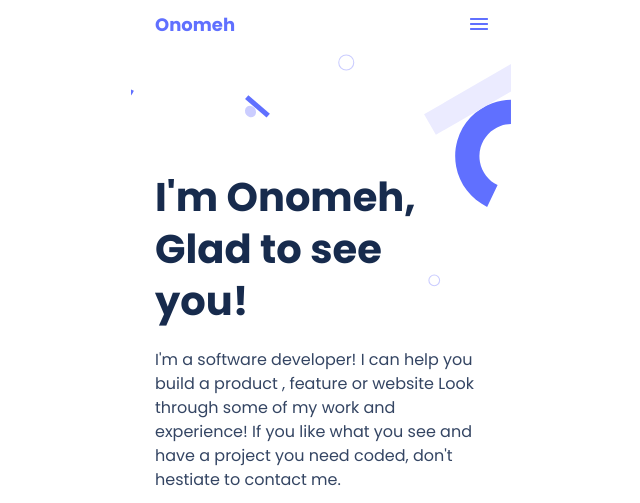
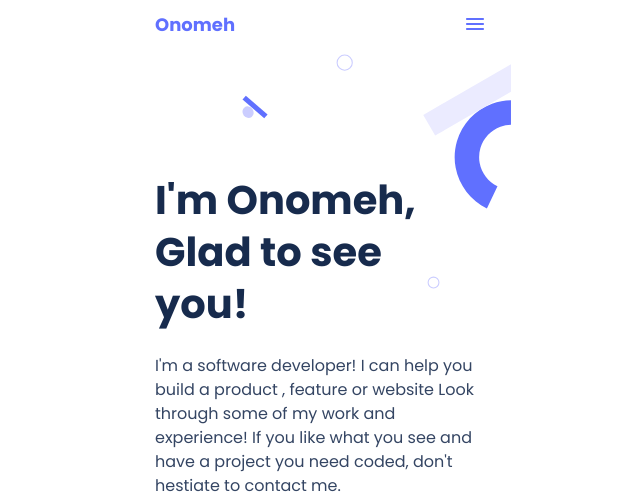
Before and after one commit to Estherstarr/personaPortfolio, a plain HTML site: page index.html in a window 1280 px wide. Shown: the top 503 px of the page, without its empty margins (319-959 px from the left). Drawn offline with Linux system fonts and the light colour scheme.

Commit message:
Update Readne with necessary details

```diff
--- a/index.html
+++ b/index.html
@@ -11,16 +11,20 @@
       <link rel="stylesheet" href="style.css" />
   </head>
   <body>
-        <header class="toolbar-header">
-        <div class="tools">
-          <a href="/" class="logo">Onomeh</a>
-            <button class="button" type="button">
-              <img src="../images/Icons/Union.png" alt="more" />
-            </button>
-        </div>
-      </header>
+    <div class="container">
+        <header class="tool-bar">
+          <div class="tools">
+            <a href="/" class="logo">Onomeh </a>
+            <nav class="navbar">
+              <button class="nav-button" type="button">
+                <img src="images/Union.svg" alt="more" />
+              </button>
+            </nav>
+          </div>
+        </header>
+      </div>
 
-    <main class="intro">
+    <section class="intro">
       <h1>
         I'm Onomeh, <br />
         Glad to see you!
@@ -57,6 +61,6 @@
           /></a>
         </li>
       </ul>
-    </main>
+    </section>
   </body>
 </html>
--- a/style.css
+++ b/style.css
@@ -10,6 +10,18 @@ ul {
 *::before {
   padding: 0;
   margin: 0;
+}
+
+.container {
+  width: 30vw;
+}
+
+.tool-bar {
+  position: relative;
+  width: 100%;
+  left: 0;
+  top: 0;
+  z-index: 4;
 }
 
 body {
@@ -41,6 +53,27 @@ body {
   order: 0;
   flex-grow: 0;
   margin: 0;
+}
+
+.navbar {
+  display: flex;
+  align-items: flex-start;
+  padding: 8px;
+}
+
+.nav-button {
+  flex: none;
+  order: 0;
+  flex-grow: 0;
+  margin: 10px 12px;
+  border: none;
+  background-color: transparent;
+  display: flex;
+  justify-content: center;
+  align-items: center;
+  border-radius: 8px;
+  width: 40px;
+  height: 40px;
 }
 
 .button {
@@ -84,7 +117,7 @@ body {
   width: 327px;
   height: 150px;
   left: 24px;
-  margin: 12px 0;
+  margin: 15px 0;
   order: 0;
 }
 
```
Also changed, not shown: images/Icons/Union.png (deleted), images/Icons/Union@2x.png (deleted), images/Union.svg (added), 1 other file.
